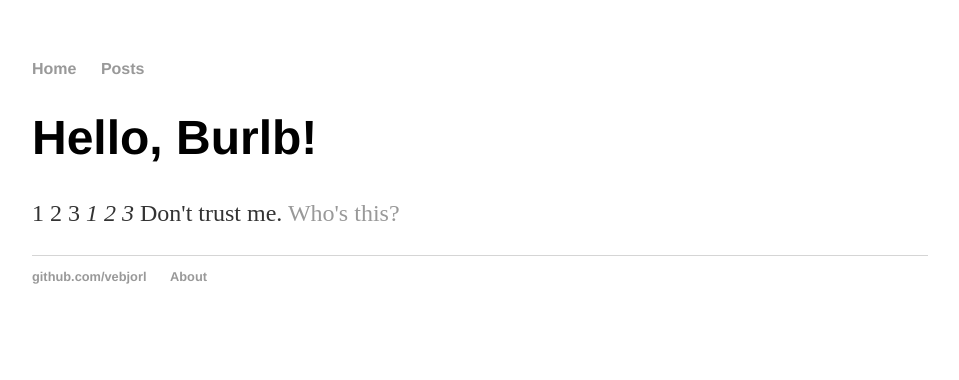
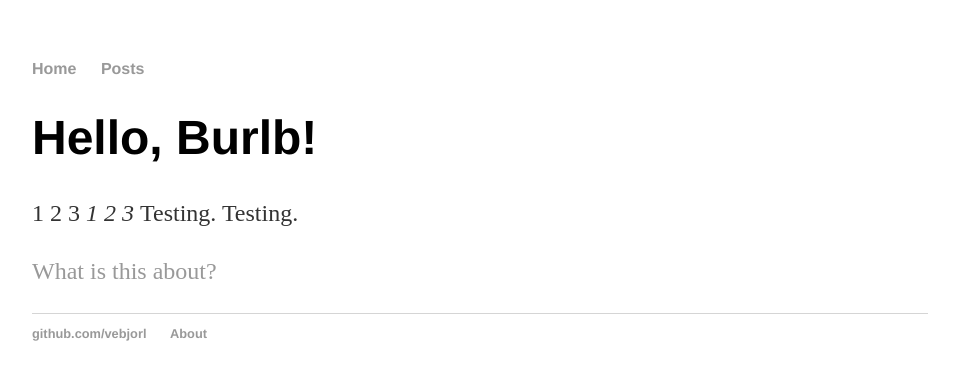
Before and after one commit to vebjorl/vebjorl.github.io, a Jekyll site: the page built from index.html, in a window 1280 px wide. Shown: the top 380 px of the page, without its empty margins (160-1119 px from the left). Built offline with Jekyll 4.4.1, drawn with Linux system fonts in a browser that asks for light colours.

Commit message:
Update index.html

```diff
--- a/index.html
+++ b/index.html
@@ -4,5 +4,6 @@ title:
 ---
 <div class="blurb">
 	<h1>Hello, Burlb!</h1>
-	<p>1 2 3 <em>1 2 3 </em> Don't trust me. <a href="/about">Who's this?</a></p>
+	<p>1 2 3 <em>1 2 3 </em> Testing. Testing.</p>
+	<p><a href="/about">What is this about?</a></p>
 </div>
```
